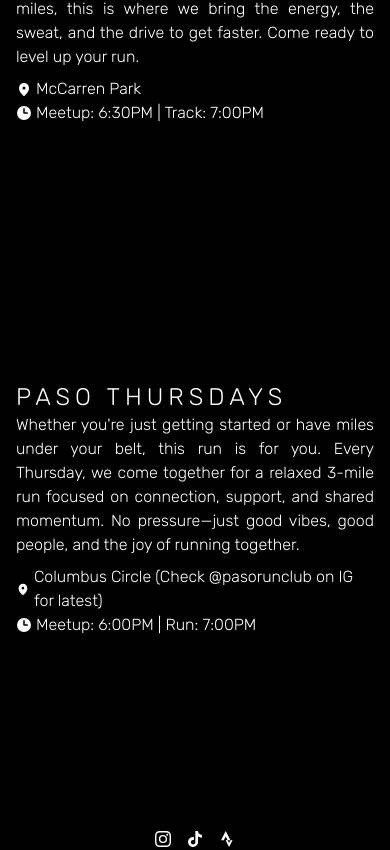
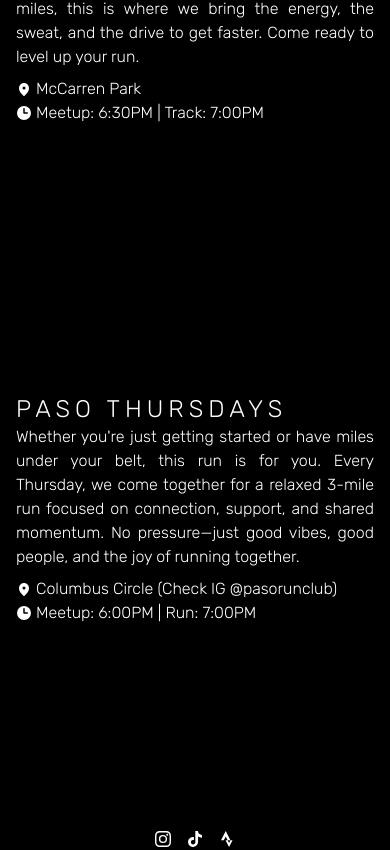
Before and after one commit to paso-athletics/paso-website, a Next.js app in the folder paso-website/: page / in a window 390 px wide. Shown: the part 1493-2343 px from the top of the page. Built offline with nearby package versions, Linux system fonts and the light colour scheme.

Commit message:
fix: mobile sizing

```diff
--- a/paso-website/src/app/components/runtype.tsx
+++ b/paso-website/src/app/components/runtype.tsx
@@ -20,7 +20,7 @@ export default function Runtype(run : RunTypeInput) {
         <div className="relative h-[500px] overflow-hidden">
             {
                 videoBackground &&
-                <video className="relative w-full bottom-[350px] md:bottom-[500px]" autoPlay loop muted playsInline>
+                <video className="relative w-full bottom-[150px] md:bottom-[500px]" autoPlay loop muted playsInline>
                     <source type="video/mp4" src={runTopic.bgContent}></source>
                 </video>
             }
--- a/paso-website/src/constants.tsx
+++ b/paso-website/src/constants.tsx
@@ -24,7 +24,7 @@ export const TYPES_OF_RUNS = [
         id: 'commRun',
         title: 'paso thursdays',
         desc: 'Whether you\'re just getting started or have miles under your belt, this run is for you. Every Thursday, we come together for a relaxed 3-mile run focused on connection, support, and shared momentum. No pressure—just good vibes, good people, and the joy of running together.',
-        location: 'Columbus Circle (Check @pasorunclub on IG for latest)',
+        location: 'Columbus Circle (Check IG @pasorunclub)',
         time: 'Meetup: 6:00PM | Run: 7:00PM',
         bgType: '',
         bgContent: ''
```
